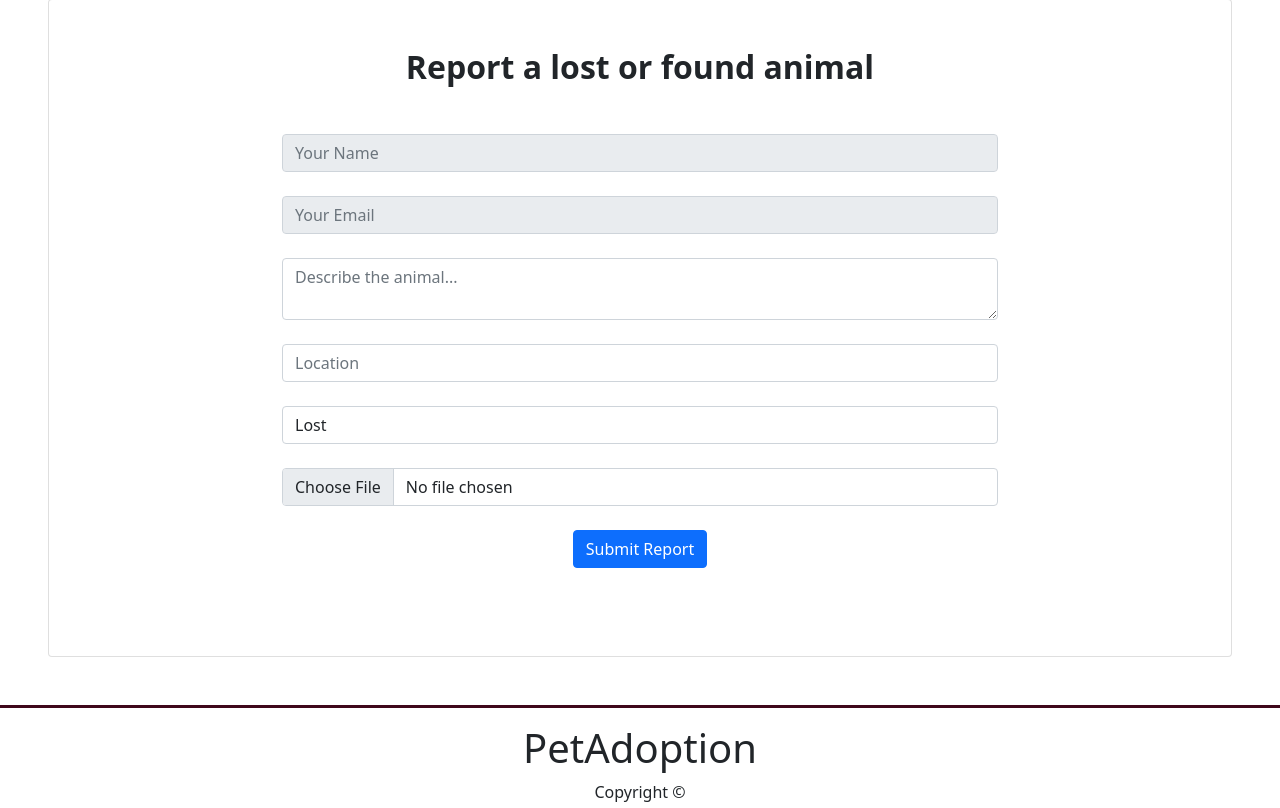
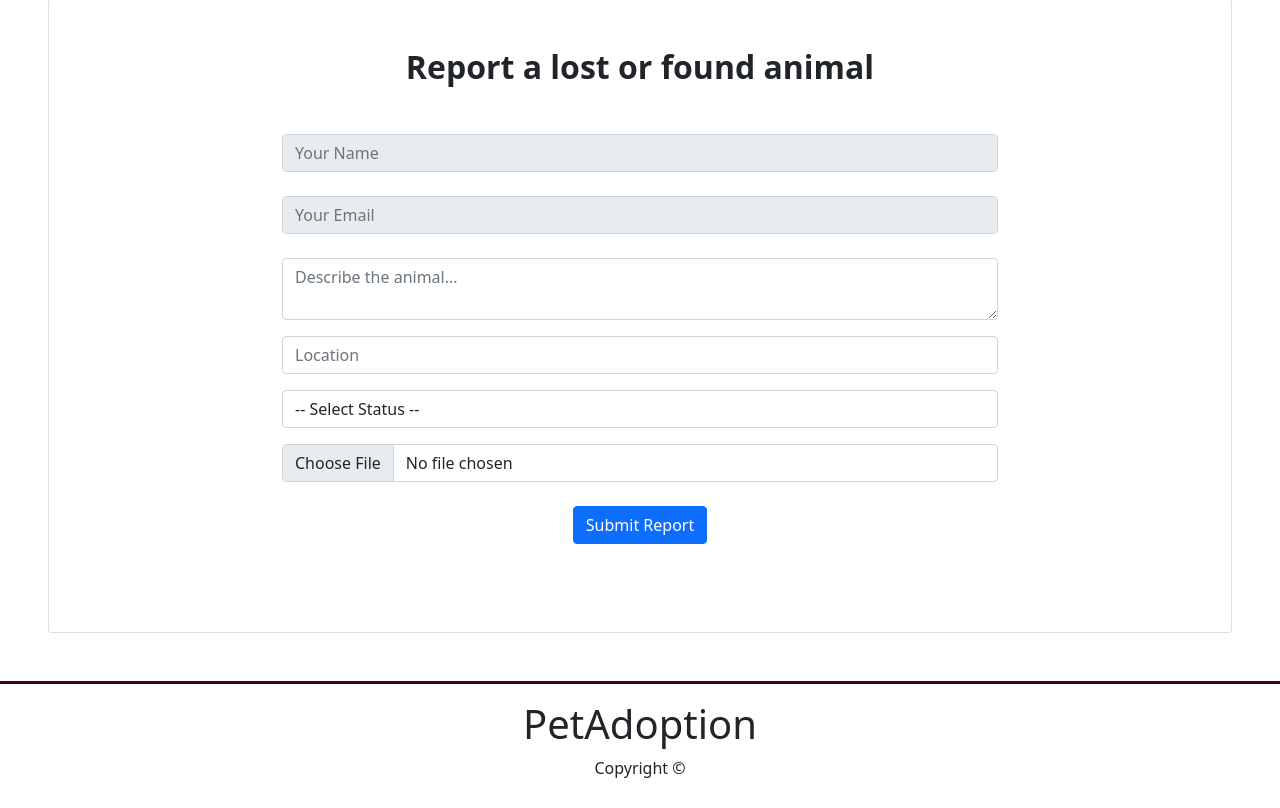
Before and after one commit to loretaimeri1/purrfectMatch, a PHP site: page /reports.php in a window 1280 px wide. Shown: the part 301-1109 px from the top of the page. After the commit the page ends 1079 px from the top, so only its background shows below. Run offline with PHP 8.4, Linux system fonts and the light colour scheme; some libraries are stand-ins or nearby versions.

Commit message:
some changes

```diff
--- a/admin/edit_found_lost_report.php
+++ b/admin/edit_found_lost_report.php
@@ -11,19 +11,15 @@ if (isset($_GET['id'])) {
 }
 
 if (isset($_POST['edit_report'])) {
-    // Update the description and location
     $report->setDescription($_POST['description']);
     $report->setLocation($_POST['location']);
 
-    // Handle photo upload if new file is provided
     if ($_FILES['photo']['size'] > 0) {
         $report->setPhoto($_FILES['photo']);
     }
 
-    // Update the record in the database
     $report->update();
 
-    // Redirect after update
     header("Location: reports.php");
 }
 
--- a/admin/reports.php
+++ b/admin/reports.php
@@ -6,7 +6,6 @@ use Class\Found_Lost_Animals;
 <div class="container-fluid">
         <h1 class="mt-4">Found and Lost Reports</h1>
         <div class="row">
-            <!-- Found Animals Table -->
             <div class="col-12 mb-5">
             <h2 class="mt-4">Found Animals</h2>
             <div class="table-responsive">
@@ -32,7 +31,7 @@ use Class\Found_Lost_Animals;
                 <?php
                     $foundReports = new Found_Lost_Animals();
                     foreach ($foundReports->find_all() as $report) {
-                        if($report->getStatus() == 'F'){ // Only show found reports
+                        if($report->getStatus() == 'F'){
                         echo "<tr>";
                         echo "<td>" . $report->getUserId() . "</td>";
                         echo "<td>" . $report->getDescription() . "</td>";
@@ -61,7 +60,6 @@ use Class\Found_Lost_Animals;
            </div>
            </div>
 
-           <!-- Lost Animals Table -->
             <div class="col-12">
             <h2 class="mt-4">Lost Animals</h2>
             <div class="table-responsive">
@@ -82,7 +80,7 @@ use Class\Found_Lost_Animals;
                 <?php
                     $lostReports = new Found_Lost_Animals();
                     foreach ($lostReports->find_all() as $report) {
-                        if($report->getStatus() == 'L'){ // Only show found reports
+                        if($report->getStatus() == 'L'){
                         echo "<tr>";
                         echo "<td>" . $report->getUserId() . "</td>";
                         echo "<td>" . $report->getDescription() . "</td>";
--- a/reports.php
+++ b/reports.php
@@ -2,27 +2,45 @@
 include "inc/header.php";
 use Class\User;
 use Class\Found_Lost_Animals;
+use Class\Validator;
 
 $user = new User();
 $report = new Found_Lost_Animals();
+
+$errors = [];
 
 if(isset($_SESSION['userId'])){
     $userId = $_SESSION['userId'];
     $user = $user->find_id($userId);
 
     if(isset($_POST['submit_report'])) {
+
+        // Validimi i fushave të tjera
+        if (empty($_POST['description'])) {
+            $errors['description'] = "Description is required.";
+        }
+        if (empty($_POST['location'])) {
+            $errors['location'] = "Location is required.";
+        }
+        if (!in_array($_POST['status'], ['L', 'F'])) {
+            $errors['status'] = "Please select a valid status.";
+        }
+        if (!Validator::validateImage($_FILES['photo'])) {
+          $errors['photo'] = 'Please upload an image.';
+      }
+
+        if (empty($errors)) {
             $report->setUserId($userId);
             $report->setDescription($_POST['description']);
             $report->setLocation($_POST['location']);
             $report->setStatus($_POST['status']);
+            $report->setPhotoImage($_FILES['photo']);
             $report->setReportedAt();
-
-        if($_FILES['photo']['size']>0){
-            $report->setPhotoImage($_FILES['photo']);
-        }
 
             $report->create();
             header("Location: profile.php");
+            exit;
+        }
     }
 }
 ?>
@@ -36,30 +54,45 @@ if(isset($_SESSION['userId'])){
       <div class="row d-flex justify-content-center">
         <div class="col-lg-8">
           <h2 class="fw-bold mb-5">Report a lost or found animal</h2>
-          <form method="POST" enctype="multipart/form-data">
+          <form method="POST" enctype="multipart/form-data" id="reportForm">
             <div class="form-outline mb-4">
-              <input type="text" id="name" name="firstname" value="<?php echo $user->getFirstName();?>" class="form-control" placeholder="Your Name" readonly />
+              <input type="text" name="firstname" value="<?= $user->getFirstName(); ?>" class="form-control" readonly placeholder="Your Name" />
             </div>
             <div class="form-outline mb-4">
-              <input type="email" id="email" name="email" value="<?php echo $user->getEmail();?>" class="form-control" placeholder="Your Email" readonly />
+              <input type="email" name="email" value="<?= $user->getEmail(); ?>" class="form-control" readonly placeholder="Your Email" />
             </div>
+
+            <div class="form-outline mb-3">
+              <textarea name="description" class="form-control" placeholder="Describe the animal..." required><?= $_POST['description'] ?? '' ?></textarea>
+              <?php if (isset($errors['description'])): ?>
+                <small class="text-danger error-msg"><?= $errors['description'] ?></small>
+              <?php endif; ?>
+            </div>
+
+            <div class="form-outline mb-3">
+              <input type="text" name="location" class="form-control" placeholder="Location" value="<?= $_POST['location'] ?? '' ?>" required />
+              <?php if (isset($errors['location'])): ?>
+                <small class="text-danger error-msg"><?= $errors['location'] ?></small>
+              <?php endif; ?>
+            </div>
+
+            <div class="form-outline mb-3">
+              <select name="status" class="form-control" required>
+                <option value="">-- Select Status --</option>
+                <option value="L" <?= (($_POST['status'] ?? '') === 'L') ? 'selected' : '' ?>>Lost</option>
+                <option value="F" <?= (($_POST['status'] ?? '') === 'F') ? 'selected' : '' ?>>Found</option>
+              </select>
+              <?php if (isset($errors['status'])): ?>
+                <small class="text-danger error-msg"><?= $errors['status'] ?></small>
+              <?php endif; ?>
+            </div>
+
             <div class="form-outline mb-4">
-              <textarea id="description" name="description" class="form-control" placeholder="Describe the animal..." required></textarea>
+              <input type="file" name="photo" class="form-control" />
+              <?php if(isset($errors['photo'])) echo "<p class='text-danger'>{$errors['photo']}</p>"; ?>
             </div>
-            <div class="form-outline mb-4">
-              <input type="text" id="location" name="location" class="form-control" placeholder="Location" required />
-            </div>
-            <div class="form-outline mb-4">
-              <select name="status" class="form-control" required>
-                <option value="L">Lost</option>
-                <option value="F">Found</option>
-              </select>
-            </div>
-            <div class="form-outline mb-4">
-              <input type="file" id="photo" name="photo" class="form-control" />
-            </div>
+
             <button type="submit" name="submit_report" class="btn btn-primary btn-block mb-4">Submit Report</button>
-            </div>
           </form>
         </div>
       </div>
@@ -67,5 +100,16 @@ if(isset($_SESSION['userId'])){
   </div>
 </section>
 
+<script>
+document.querySelectorAll("#reportForm input,#reportForm select, #reportForm textarea").forEach(field => {
+    field.addEventListener("input", () => {
+        const error = field.nextElementSibling;
+        if (error && error.classList.contains("text-danger")) {
+            error.remove();
+        }
+    });
+});
+</script>
+
 
 <?php include "inc/footer.php"; ?>
--- a/signup.php
+++ b/signup.php
@@ -5,13 +5,11 @@ use Class\Validator;
 
 $errors = [];
 
-// Redirect if already signed in
 if ($session->isSignedIn()) {
     header("Location: index.php");
     exit();
 }
 
-// Handle form submission
 if (isset($_POST['signup'])) {
     if (!Validator::isRequired($_POST['firstname'])) {
         $errors['firstname'] = 'First name is required.';
```
Also changed, not shown: admin/delete_found_lost_report.php (+1 -7 lines), donate.php (+48 -12 lines), uploads/110312301_969938160108182_6370287308742146513_n.jpg (added). Lines whose indentation alone changed are shown as unchanged.
